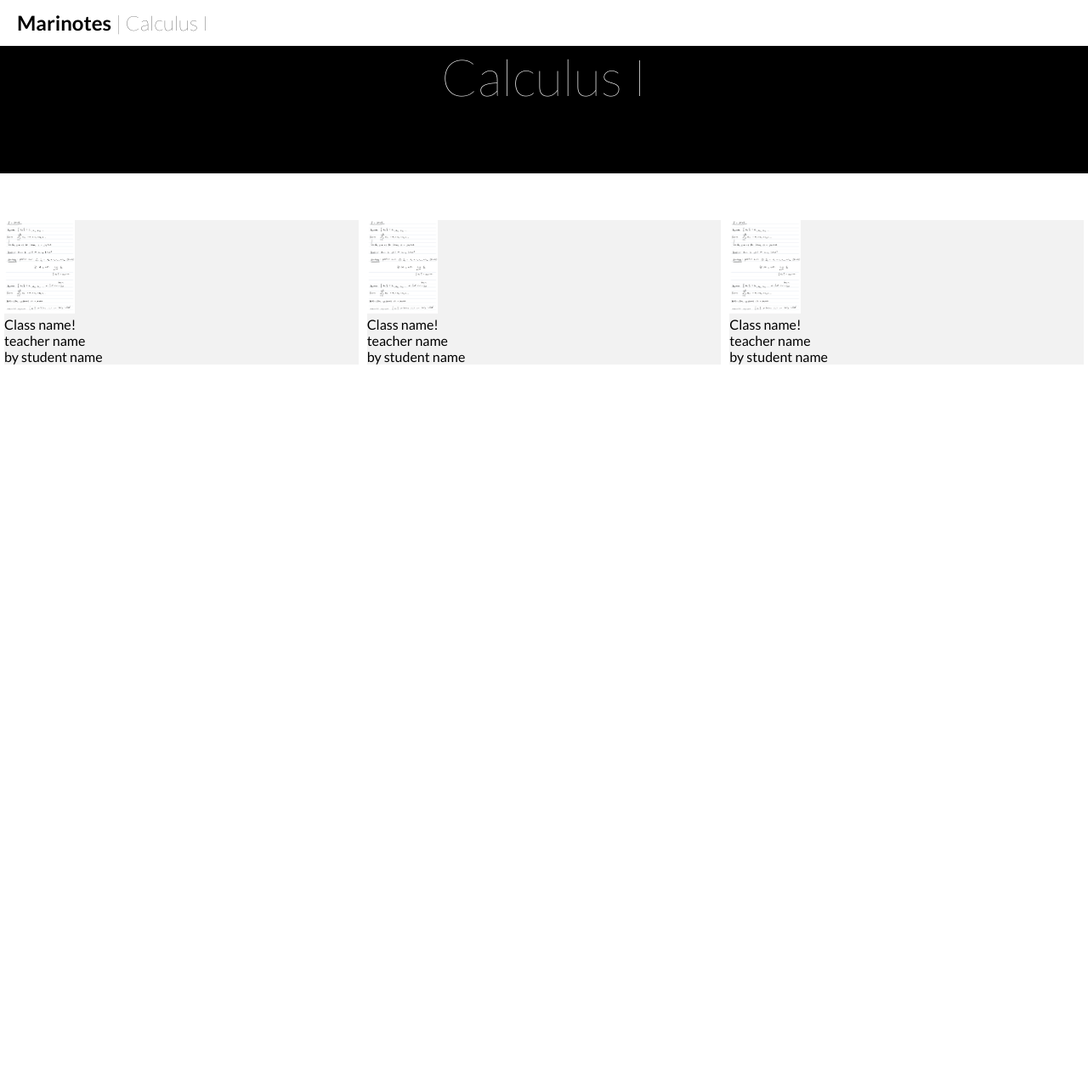
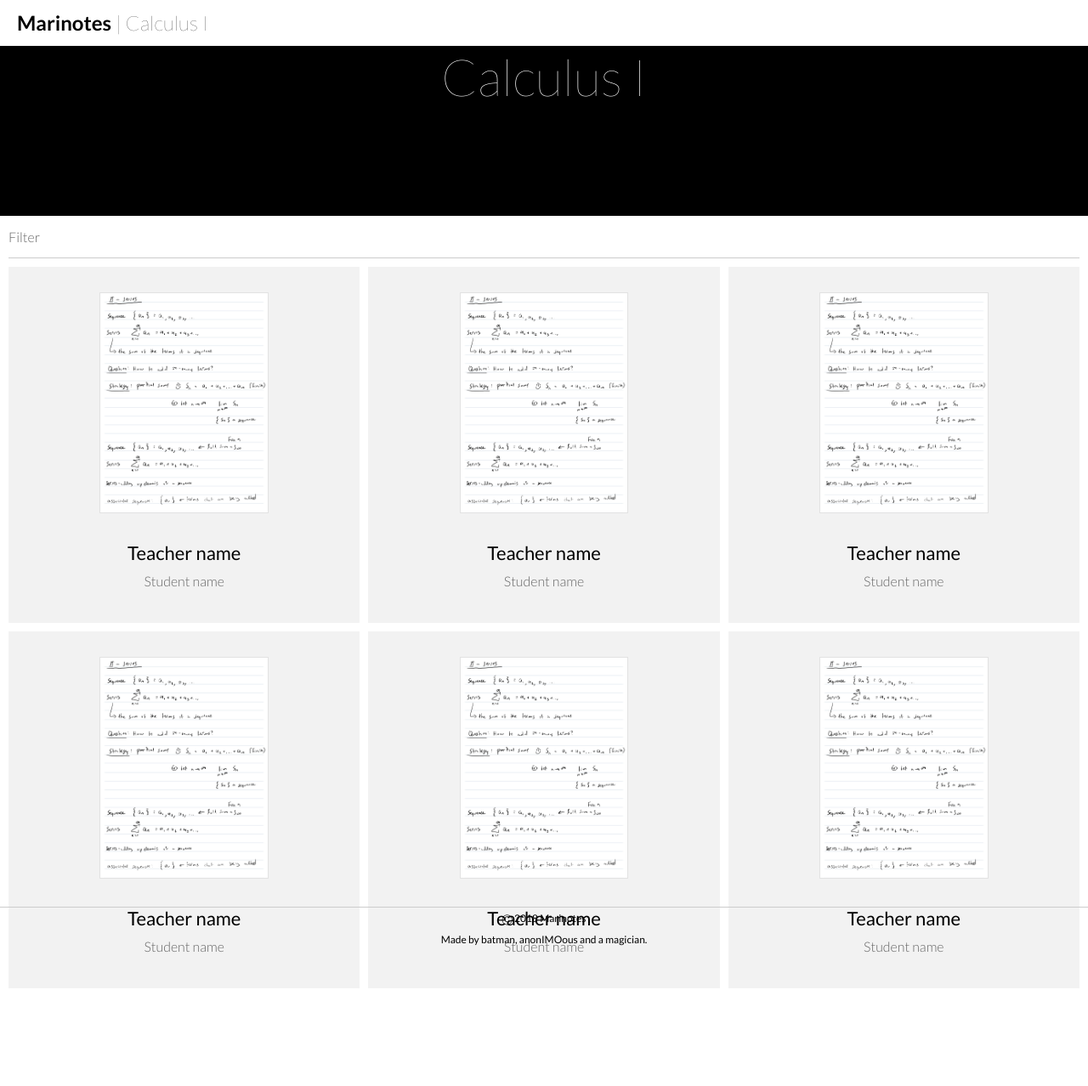
Before and after one commit to rhotter/marinotes, a Flask app: page /class/CalculusI in a window 1280 px wide. Shown: the whole page at 85% size. Before the commit the page ends 429 px from the top, so only its background shows below. Run offline with Flask 2, Linux system fonts and the light colour scheme.

Commit message:
all the cards look nice

```diff
--- a/static/css/class.css
+++ b/static/css/class.css
@@ -1,7 +1,3 @@
-/* Import Light Lato font */
-
-@import url('https://fonts.googleapis.com/css?family=Lato:300,700');
-
 /* Link to go back home */
 
 a:link {
@@ -28,7 +24,7 @@ h2 {
 
 .head2 {
 	background-color: black;
-	height: 150px;
+	height: 200px;
 	display: flex;
 	justify-content: center;
 	align-items: center;
@@ -36,26 +32,34 @@ h2 {
 	align-content: space-between;
 }
 
-.filterBar{
-	height: 50px;
+.filterBar {
+	margin: 15px 10px 5px 10px;
+	padding-bottom: 15px;
+	border-bottom-style: solid;
+	border-bottom-color: #CCCCCC;
+	border-bottom-width: 1px;
+	color: #666666;
+	font-size: 16px;
+	font-weight: 300;
 }
 
 /* Creating the styles for the cards */
 
-#cardHolder{
+#cardHolder {
 	height: 100%;
-	width: 100%;
+	max-width: 100%;
 	position: relative;
 	display: table;
+	margin-left: 5px;
+	margin-right: 5px;
+	margin-bottom: 110px
 }
 
 .row {
 	display: table-row;
-
 }
 
 .cardFull {
-	background-color: #f2f2f2;
 	display: table-cell;
 	border-style: solid;
 	border-width: 5px;
@@ -63,16 +67,51 @@ h2 {
 }
 
 .cardTable {
+	background-color: #f2f2f2;
 	display: table;
+	padding: 30px 10px 10px 10px;
+}
+
+.cardTable:hover {
+	cursor: pointer;
+	background-color: #E2E2E2;
 }
 
 .cardPicture {
 	display: table-row;
-	align-items: center;
+}
+
+.subCardPicture {
+	text-align: center;
+}
+
+.cardPictureImg {
+	width:50%;
+	margin: auto;
+	margin-bottom: 30px;
+	border: solid #E2E2E2;
+	border-width: 1px;
 }
 
 .cardInfo {
 	display: table-row;
+	text-align: center;
+}
+
+.subCardInfo {
+	padding-bottom: 30px;
+}
+
+.teacherName {
+	font-weight: 400;
+	font-size: 22px;
+	padding-bottom: 10px;
+}
+
+.studentName {
+	font-weight: 300;
+	color: #666666;
+	font-size: 16px;
 }
 
 /*.cardFull {
--- a/static/css/style.css
+++ b/static/css/style.css
@@ -139,16 +139,19 @@ h1 {
 	align-items: center;
 	flex-wrap: wrap;
 	align-content: space-between;
-	background-color: black;
+	/*background-color: black;*/
 	font-family: Lato, sans-serif;
 	text-align: center;
-	color: white;
+	/*color: #666666;*/
 	font-size: 12px;
 	line-height: 25px;
 	position:absolute;
 	bottom:0;
 	width:100%;
 	height:100px;
+	border-top-width: 1px;
+	border-top-color: #CCCCCC;
+	border-top-style: solid;
 }
 
 .wrap {
--- a/templates/class.html
+++ b/templates/class.html
@@ -20,6 +20,7 @@
 		<div class="filterBar">
 			<!-- Filter by teacher (like in an online store) -->
 			<!-- Filter toolbar - checkboxes for teacher -->
+			Filter
 		</div>
 		<div id="cardHolder">
 			<div class = "row">
@@ -28,16 +29,54 @@
 					<div class="cardTable">
 						<!--The entire card should be clickable. might not be best done with link use onClick event -->
 						<div class="cardPicture">
-							<img src="../static/photos/note_screenshot.jpg" style="width:20%; text-align: center;">
+							<div class="subCardPicture">
+								<img src="../static/photos/note_screenshot.jpg" class="cardPictureImg">
+							</div>
 						</div>
 						<div class="cardInfo">
-							Class name! <br> teacher name <br> by student name
+							<div class="subCardInfo">
+								<div class="teacherName">
+									Teacher name
+								</div>
+								<div class="studentName">
+									Student name
+								</div>
+							</div>
+						</div>
+					</div>
+				</div>
+				{% endfor %}
+			</div>
+			<div class = "row">
+				{% for i in range(0,3) %}
+				<div onclick="myFunction()" class="cardFull">
+					<div class="cardTable">
+						<!--The entire card should be clickable. might not be best done with link use onClick event -->
+						<div class="cardPicture">
+							<div class="subCardPicture">
+								<img src="../static/photos/note_screenshot.jpg" class="cardPictureImg">
+							</div>
+						</div>
+						<div class="cardInfo">
+							<div class="subCardInfo">
+								<div class="teacherName">
+									Teacher name
+								</div>
+								<div class="studentName">
+									Student name
+								</div>
+							</div>
 						</div>
 					</div>
 				</div>
 				{% endfor %}
 			</div>
 		</div>
+		<div class = "flex-footer">
+			<div>
+				&#9400; 2018 Marinotes<br>Made by batman, anonIMOous and a magician.
+			</div>
+		</div>
 	</div>
 </body>
 </html>
```
